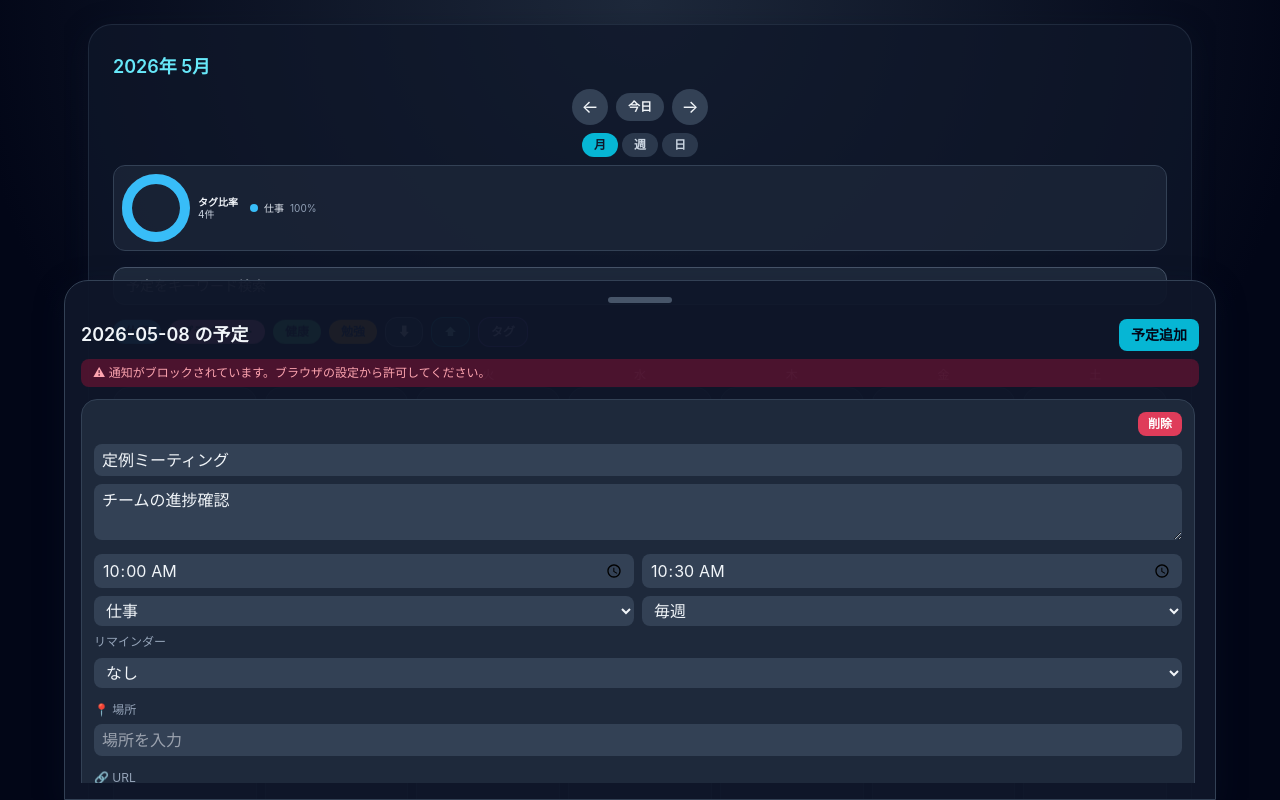
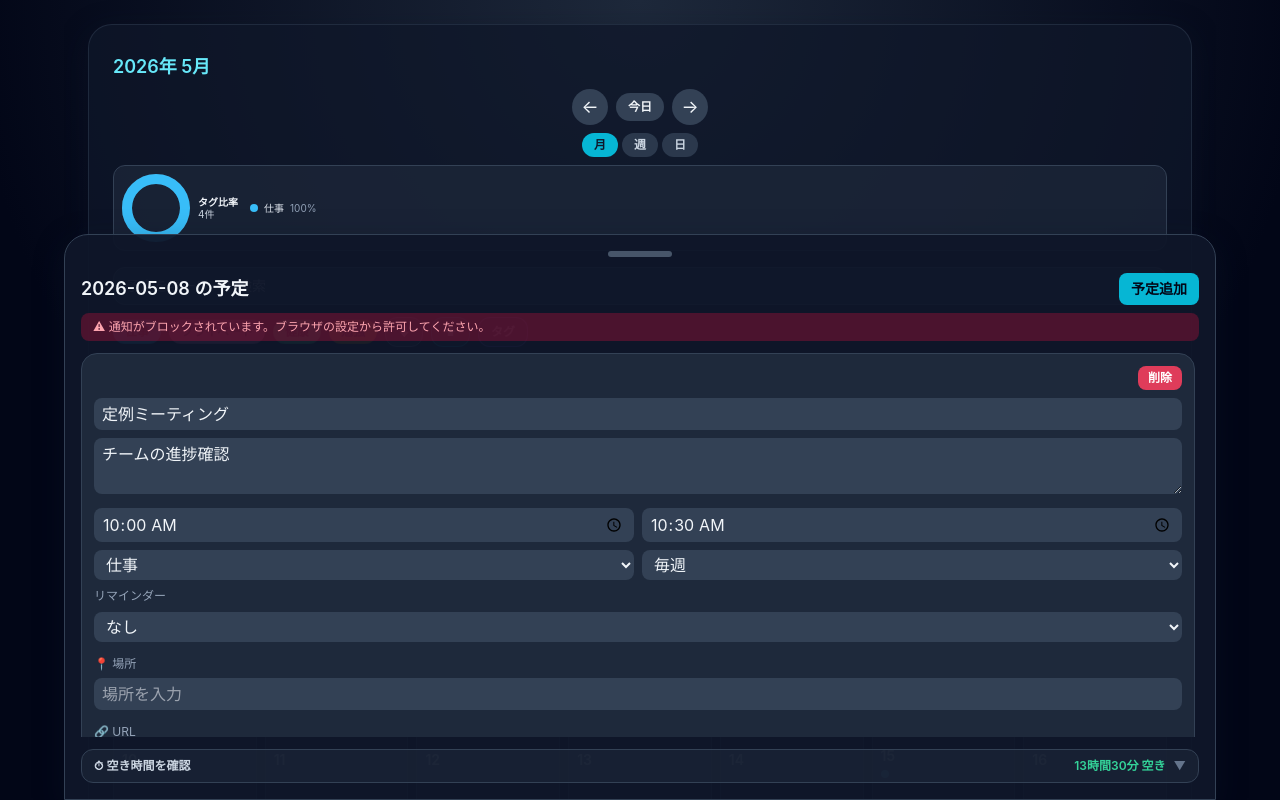
Before and after one commit to kazumamorisita/schedule-c, a React (Vite) app: page / in a window 1280 px wide. Shown: the top 800 px of the page. Built offline with nearby package versions, Linux system fonts and the light colour scheme; the HTML template or start-up script is replaced by a standard one.

Commit message:
Add free time slot suggestion panel to bottom sheet

```diff
--- a/src/App.tsx
+++ b/src/App.tsx
@@ -825,6 +825,7 @@ function App() {
           ))}
           {dayItems.length === 0 && <p className="text-sm text-slate-400">予定はありません。</p>}
         </div>
+        <FreeSlotsPanel schedules={dayItems} />
       </section>
     </main>
   );
@@ -947,6 +948,104 @@ function ScheduleCard({
       </div>
     </div>
   );
+}
+
+type FreeSlot = { start: string; end: string; minutes: number };
+
+function FreeSlotsPanel({ schedules }: { schedules: Schedule[] }) {
+  const [open, setOpen] = useState(false);
+  const slots = calcFreeSlots(schedules);
+  const totalFree = slots.reduce((s, sl) => s + sl.minutes, 0);
+
+  return (
+    <div className="mt-3 shrink-0">
+      <button
+        data-no-sheet-drag="true"
+        className="flex w-full items-center justify-between rounded-xl border border-slate-700 bg-slate-800/60 px-3 py-2 text-xs font-semibold text-slate-300"
+        onClick={() => setOpen((v) => !v)}
+      >
+        <span>⏱ 空き時間を確認</span>
+        <span className="flex items-center gap-2">
+          <span className="text-emerald-400">{formatDuration(totalFree)} 空き</span>
+          <span className="text-slate-500">{open ? "▲" : "▼"}</span>
+        </span>
+      </button>
+      {open && (
+        <div className="mt-1 space-y-1 rounded-xl border border-slate-700 bg-slate-800/40 p-2">
+          {slots.length === 0 ? (
+            <p className="py-1 text-center text-xs text-slate-500">空き時間がありません（08:00〜22:00）</p>
+          ) : (
+            slots.map((slot) => (
+              <div
+                key={slot.start}
+                className="flex items-center justify-between rounded-lg bg-emerald-500/10 px-3 py-1.5"
+              >
+                <span className="text-xs font-semibold text-emerald-300">
+                  {slot.start} 〜 {slot.end}
+                </span>
+                <span className="text-xs text-slate-400">{formatDuration(slot.minutes)}</span>
+              </div>
+            ))
+          )}
+          <p className="pt-0.5 text-center text-[10px] text-slate-600">08:00〜22:00 を対象に計算</p>
+        </div>
+      )}
+    </div>
+  );
+}
+
+function calcFreeSlots(
+  schedules: Schedule[],
+  dayStart = "08:00",
+  dayEnd = "22:00"
+): FreeSlot[] {
+  const startMin = timeToMinutes(dayStart);
+  const endMin = timeToMinutes(dayEnd);
+
+  // 各予定の時間帯を分単位に変換してソート
+  const busy = schedules
+    .map((s) => ({ s: timeToMinutes(s.startTime), e: timeToMinutes(s.endTime) }))
+    .filter((b) => b.e > b.s)
+    .sort((a, b) => a.s - b.s);
+
+  // ブロックをマージ
+  const merged: { s: number; e: number }[] = [];
+  for (const b of busy) {
+    if (merged.length === 0 || b.s > merged[merged.length - 1].e) {
+      merged.push({ ...b });
+    } else {
+      merged[merged.length - 1].e = Math.max(merged[merged.length - 1].e, b.e);
+    }
+  }
+
+  // 空き時間を計算
+  const slots: FreeSlot[] = [];
+  let cursor = startMin;
+  for (const b of merged) {
+    const slotEnd = Math.min(b.s, endMin);
+    if (slotEnd - cursor >= 15) {
+      slots.push({ start: minutesToTime(cursor), end: minutesToTime(slotEnd), minutes: slotEnd - cursor });
+    }
+    cursor = Math.max(cursor, b.e);
+    if (cursor >= endMin) break;
+  }
+  if (endMin - cursor >= 15) {
+    slots.push({ start: minutesToTime(cursor), end: minutesToTime(endMin), minutes: endMin - cursor });
+  }
+  return slots;
+}
+
+function minutesToTime(min: number): string {
+  const h = Math.floor(min / 60);
+  const m = min % 60;
+  return `${String(h).padStart(2, "0")}:${String(m).padStart(2, "0")}`;
+}
+
+function formatDuration(minutes: number): string {
+  if (minutes < 60) return `${minutes}分`;
+  const h = Math.floor(minutes / 60);
+  const m = minutes % 60;
+  return m > 0 ? `${h}時間${m}分` : `${h}時間`;
 }
 
 function buildMonthGrid(date: Date): string[] {
```
